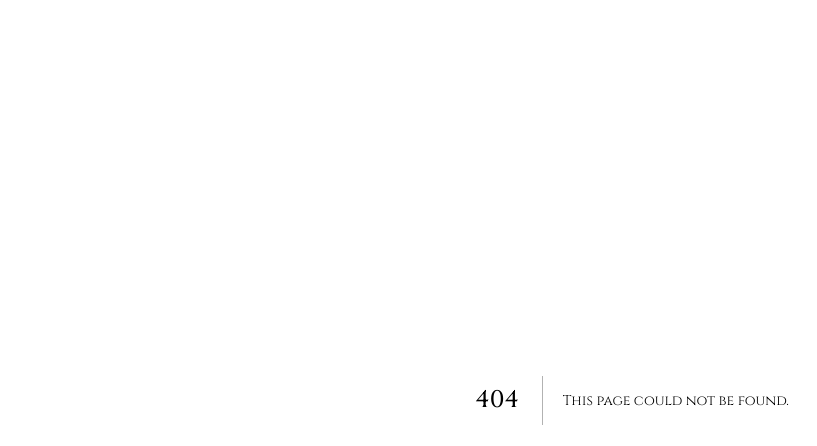
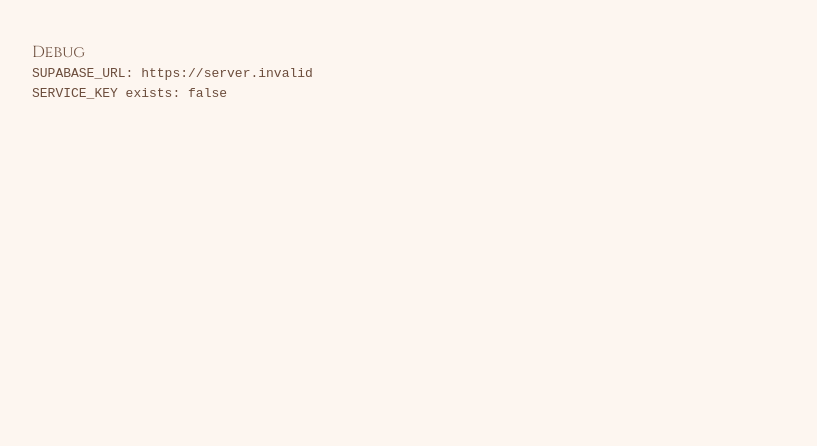
Before and after one commit to trotterkyla-eng/pearlsandpetals-web, a Next.js app: page /debug in a window 1280 px wide. Before the commit this address had no page. Shown: the top 446 px of the page, without its empty margins (8-825 px from the left). Built offline with nearby package versions, Linux system fonts and the light colour scheme; no server answers.

Commit message:
Create page.tsx

```diff
--- /dev/null
+++ b/app/debug/page.tsx
@@ -0,0 +1,14 @@
+export const dynamic = "force-dynamic";
+
+export default function DebugPage() {
+  const url = process.env.NEXT_PUBLIC_SUPABASE_URL;
+  const hasKey = !!process.env.SUPABASE_SERVICE_ROLE_KEY;
+
+  return (
+    <div style={{ padding: 40, fontFamily: "monospace" }}>
+      <h1>Debug</h1>
+      <p>SUPABASE_URL: {url ?? "MISSING"}</p>
+      <p>SERVICE_KEY exists: {String(hasKey)}</p>
+    </div>
+  );
+}
```
